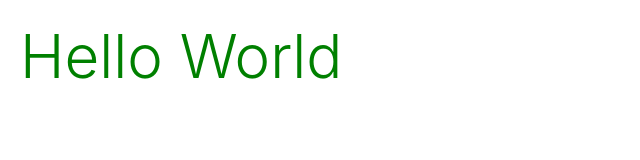
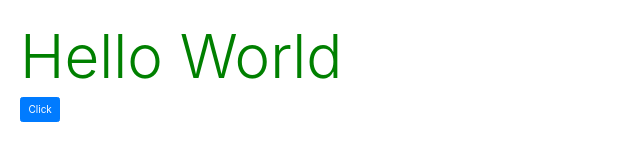
Before and after one commit to sjhelba/startup, a React app: page / in a window 1280 px wide. Shown: the whole page, without its empty margins (0-640 px from the left). Built offline with nearby package versions, Linux system fonts and the light colour scheme; some packages are replaced by stand-ins of ours.

Commit message:
add react-bootstrap

```diff
--- a/package.json
+++ b/package.json
@@ -37,6 +37,7 @@
     "postcss-loader": "^3.0.0",
     "precss": "^4.0.0",
     "react": "^16.13.1",
+    "react-bootstrap": "^1.0.1",
     "react-dom": "^16.13.1",
     "react-router-dom": "^5.2.0",
     "sass": "^1.26.8",
--- a/src/components/App.js
+++ b/src/components/App.js
@@ -1,6 +1,7 @@
 import React from 'react';
 import {HashRouter as Router, Switch, Route} from "react-router-dom";
-import Home from '../components/home';
+import Home from './Home';
+
 
 export default function App() {
 
--- a/src/components/home.js
+++ b/src/components/home.js
@@ -1,9 +1,13 @@
 import React from 'react';
+import Button from 'react-bootstrap/Button';
+
+
 export default function Home() {
 
   return (
     <div className="home">
     <h1 className="display-1">Hello World</h1>
+    <Button>Click</Button>
   </div>
   );
 }
--- a/src/styling/main.scss
+++ b/src/styling/main.scss
@@ -1,5 +1,6 @@
+
+@import "./styles/mixins";
+@import "./styles/base";
+@import "./styles/home";
+
 @import '~bootstrap/scss/bootstrap';
-
-@import "styles/mixins";
-@import "styles/base";
-@import "styles/home";
```
Also changed, not shown: 1 other file.
